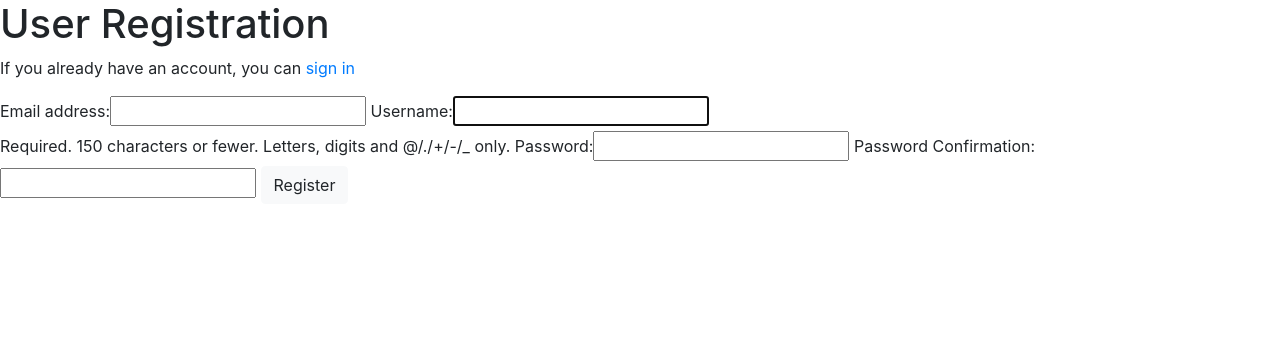
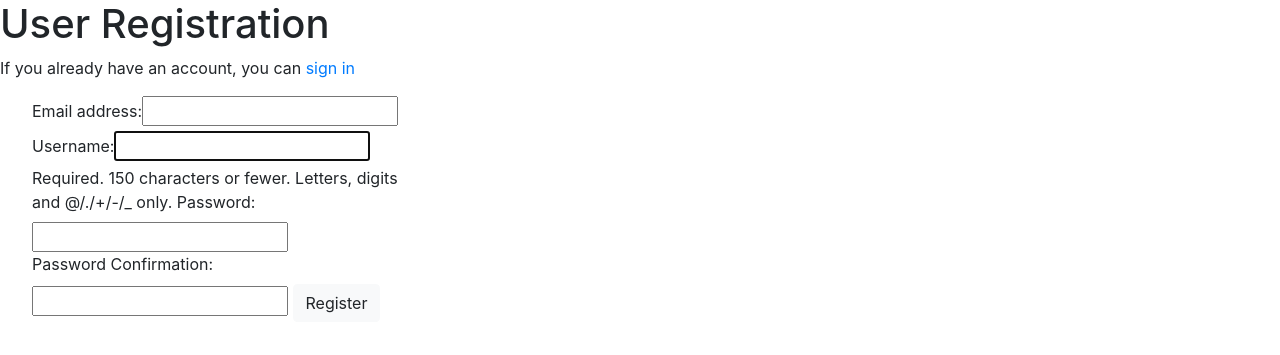
Before and after one commit to iulianpro/django-auth, a Django app: page /accounts/register/ in a window 1280 px wide. Shown: the part 56-411 px from the top of the page. Run offline with Django 3.2, Linux system fonts and the light colour scheme; some libraries are stand-ins or nearby versions.

Commit message:
Added static style to forms

```diff
--- a/django_auth/settings.py
+++ b/django_auth/settings.py
@@ -121,6 +121,10 @@ USE_TZ = True
 
 STATIC_URL = '/static/'
 
+STATICFILES_DIRS = [
+    os.path.join(BASE_DIR, "static")
+]
+
 MESSAGE_STORAGE = "django.contrib.messages.storage.session.SessionStorage"
 
 EMAIL_USE_TLS = True
--- /dev/null
+++ b/static/css/style.css
@@ -0,0 +1,4 @@
+form {
+    width: 30%;
+    margin-left: 2rem;
+}
--- a/templates/base.html
+++ b/templates/base.html
@@ -1,8 +1,10 @@
+{% load staticfiles %}
 <html>
 
 <head>
     <link rel="stylesheet" href="https://cdnjs.cloudflare.com/ajax/libs/twitter-bootstrap/4.4.1/css/bootstrap.min.css">
     <link rel="stylesheet" href="https://maxcdn.bootstrapcdn.com/bootstrap/3.3.7/css/bootstrap-theme.min.css">
+    <link rel="stylesheet" href="{% static 'css/style.css' %}" type="text/css">
     <title>{% block page_title %}{% endblock %}</title>
 </head>
 
```
